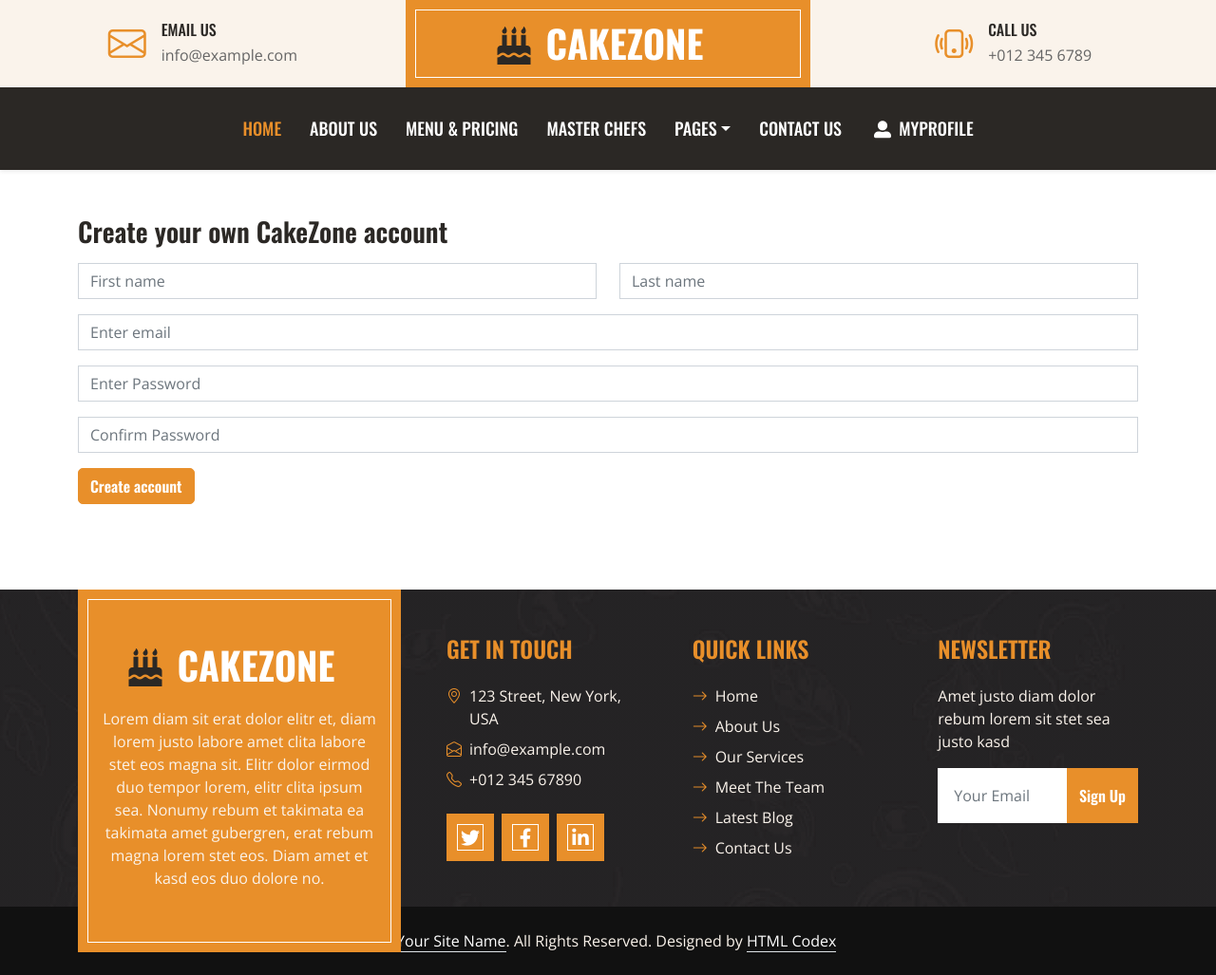
After one commit to mihirnarkar/Flask-final-project, a Flask app: page /signup in a window 1280 px wide. The commit adds this page. Shown: the whole page at 95% size. Run offline with Flask 2, Linux system fonts and the light colour scheme; some libraries are stand-ins or nearby versions.

Commit message:
signup and login page added

```diff
--- a/app.py
+++ b/app.py
@@ -11,6 +11,7 @@ class Contact(db.Model):
     useremail = db.Column(db.String(120), unique=True, nullable=False)
     usersubject = db.Column(db.String(300), nullable=False)
     usermessage = db.Column(db.String(300), nullable=False)
+
 
 # defining a route
 @app.route("/") # decorator
@@ -52,4 +53,13 @@ def team():
 def testimonial():
     return render_template('testimonial.html')
 
+
+@app.route("/signin")
+def signin():
+    return render_template('signin.html')
+
+@app.route("/signup")
+def signup():
+    return render_template('signup.html')
+
 app.run(debug = True)
--- a/templates/layout.html
+++ b/templates/layout.html
@@ -14,7 +14,9 @@
     <!-- Google Web Fonts -->
     <link rel="preconnect" href="https://fonts.googleapis.com">
     <link rel="preconnect" href="https://fonts.gstatic.com" crossorigin>
-    <link href="https://fonts.googleapis.com/css2?family=Open+Sans:wght@400;600&family=Oswald:wght@500;600;700&family=Pacifico&display=swap" rel="stylesheet">
+    <link
+        href="https://fonts.googleapis.com/css2?family=Open+Sans:wght@400;600&family=Oswald:wght@500;600;700&family=Pacifico&display=swap"
+        rel="stylesheet">
 
     <!-- Icon Font Stylesheet -->
     <link href="https://cdnjs.cloudflare.com/ajax/libs/font-awesome/5.10.0/css/all.min.css" rel="stylesheet">
@@ -46,7 +48,8 @@
             <div class="col-lg-4 text-center bg-primary border-inner py-3">
                 <div class="d-inline-flex align-items-center justify-content-center">
                     <a href="index.html" class="navbar-brand">
-                        <h1 class="m-0 text-uppercase text-white"><i class="fa fa-birthday-cake fs-1 text-dark me-3"></i>CakeZone</h1>
+                        <h1 class="m-0 text-uppercase text-white"><i
+                                class="fa fa-birthday-cake fs-1 text-dark me-3"></i>CakeZone</h1>
                     </a>
                 </div>
             </div>
@@ -67,7 +70,8 @@
     <!-- Navbar Start -->
     <nav class="navbar navbar-expand-lg bg-dark navbar-dark shadow-sm py-3 py-lg-0 px-3 px-lg-0">
         <a href="index.html" class="navbar-brand d-block d-lg-none">
-            <h1 class="m-0 text-uppercase text-white"><i class="fa fa-birthday-cake fs-1 text-primary me-3"></i>CakeZone</h1>
+            <h1 class="m-0 text-uppercase text-white"><i class="fa fa-birthday-cake fs-1 text-primary me-3"></i>CakeZone
+            </h1>
         </a>
         <button class="navbar-toggler" type="button" data-bs-toggle="collapse" data-bs-target="#navbarCollapse">
             <span class="navbar-toggler-icon"></span>
@@ -86,6 +90,37 @@
                     </div>
                 </div>
                 <a href="/contact" class="nav-item nav-link">Contact Us</a>
+
+                <!-- Modal starts here -->
+                <a href="/contact" class="nav-item nav-link" data-bs-toggle="modal" data-bs-target="#exampleModal"> <i class="fas fa-user-alt px-1"></i> MyProfile</a>
+
+                <div class="modal fade" id="exampleModal" tabindex="-1" aria-labelledby="exampleModalLabel"
+                    aria-hidden="true">
+                    <div class="modal-dialog">
+                        <div class="modal-content">
+                            <div class="modal-header">
+                                <h1 class="modal-title fs-5" id="exampleModalLabel">Modal title</h1>
+                                <button type="button" class="btn-close" data-bs-dismiss="modal"
+                                    aria-label="Close"></button>
+                            </div>
+                            <div class="modal-body">
+                                <div class="container-sm">
+                                    <center>
+                                    <a href="/signin" class="btn btn-primary">LogIn</a>
+                                    <hr>
+                                    <a href="/signup" class="btn btn-primary">Create an account</a>
+                                    </center>
+                                </div>
+                            </div>
+                            <div class="modal-footer">
+                                <button type="button" class="btn btn-secondary" data-bs-dismiss="modal">Close</button>
+                                <button type="button" class="btn btn-primary">Save changes</button>
+                            </div>
+                        </div>
+                    </div>
+                </div>
+                <!-- Modal ends here -->
+
             </div>
         </div>
     </nav>
@@ -96,16 +131,21 @@
     {% block body %} {% endblock %}
 
 
-     <!-- Footer Start -->
-     <div class="container-fluid bg-img text-secondary" style="margin-top: 90px">
+    <!-- Footer Start -->
+    <div class="container-fluid bg-img text-secondary" style="margin-top: 90px">
         <div class="container">
             <div class="row gx-5">
                 <div class="col-lg-4 col-md-6 mb-lg-n5">
-                    <div class="d-flex flex-column align-items-center justify-content-center text-center h-100 bg-primary border-inner p-4">
+                    <div
+                        class="d-flex flex-column align-items-center justify-content-center text-center h-100 bg-primary border-inner p-4">
                         <a href="index.html" class="navbar-brand">
-                            <h1 class="m-0 text-uppercase text-white"><i class="fa fa-birthday-cake fs-1 text-dark me-3"></i>CakeZone</h1>
+                            <h1 class="m-0 text-uppercase text-white"><i
+                                    class="fa fa-birthday-cake fs-1 text-dark me-3"></i>CakeZone</h1>
                         </a>
-                        <p class="mt-3">Lorem diam sit erat dolor elitr et, diam lorem justo labore amet clita labore stet eos magna sit. Elitr dolor eirmod duo tempor lorem, elitr clita ipsum sea. Nonumy rebum et takimata ea takimata amet gubergren, erat rebum magna lorem stet eos. Diam amet et kasd eos duo dolore no.</p>
+                        <p class="mt-3">Lorem diam sit erat dolor elitr et, diam lorem justo labore amet clita labore
+                            stet eos magna sit. Elitr dolor eirmod duo tempor lorem, elitr clita ipsum sea. Nonumy rebum
+                            et takimata ea takimata amet gubergren, erat rebum magna lorem stet eos. Diam amet et kasd
+                            eos duo dolore no.</p>
                     </div>
                 </div>
                 <div class="col-lg-8 col-md-6">
@@ -125,20 +165,29 @@
                                 <p class="mb-0">+012 345 67890</p>
                             </div>
                             <div class="d-flex mt-4">
-                                <a class="btn btn-lg btn-primary btn-lg-square border-inner rounded-0 me-2" href="#"><i class="fab fa-twitter fw-normal"></i></a>
-                                <a class="btn btn-lg btn-primary btn-lg-square border-inner rounded-0 me-2" href="#"><i class="fab fa-facebook-f fw-normal"></i></a>
-                                <a class="btn btn-lg btn-primary btn-lg-square border-inner rounded-0 me-2" href="#"><i class="fab fa-linkedin-in fw-normal"></i></a>
+                                <a class="btn btn-lg btn-primary btn-lg-square border-inner rounded-0 me-2" href="#"><i
+                                        class="fab fa-twitter fw-normal"></i></a>
+                                <a class="btn btn-lg btn-primary btn-lg-square border-inner rounded-0 me-2" href="#"><i
+                                        class="fab fa-facebook-f fw-normal"></i></a>
+                                <a class="btn btn-lg btn-primary btn-lg-square border-inner rounded-0 me-2" href="#"><i
+                                        class="fab fa-linkedin-in fw-normal"></i></a>
                             </div>
                         </div>
                         <div class="col-lg-4 col-md-12 pt-0 pt-lg-5 mb-5">
                             <h4 class="text-primary text-uppercase mb-4">Quick Links</h4>
                             <div class="d-flex flex-column justify-content-start">
-                                <a class="text-secondary mb-2" href="#"><i class="bi bi-arrow-right text-primary me-2"></i>Home</a>
-                                <a class="text-secondary mb-2" href="#"><i class="bi bi-arrow-right text-primary me-2"></i>About Us</a>
-                                <a class="text-secondary mb-2" href="#"><i class="bi bi-arrow-right text-primary me-2"></i>Our Services</a>
-                                <a class="text-secondary mb-2" href="#"><i class="bi bi-arrow-right text-primary me-2"></i>Meet The Team</a>
-                                <a class="text-secondary mb-2" href="#"><i class="bi bi-arrow-right text-primary me-2"></i>Latest Blog</a>
-                                <a class="text-secondary" href="#"><i class="bi bi-arrow-right text-primary me-2"></i>Contact Us</a>
+                                <a class="text-secondary mb-2" href="#"><i
+                                        class="bi bi-arrow-right text-primary me-2"></i>Home</a>
+                                <a class="text-secondary mb-2" href="#"><i
+                                        class="bi bi-arrow-right text-primary me-2"></i>About Us</a>
+                                <a class="text-secondary mb-2" href="#"><i
+                                        class="bi bi-arrow-right text-primary me-2"></i>Our Services</a>
+                                <a class="text-secondary mb-2" href="#"><i
+                                        class="bi bi-arrow-right text-primary me-2"></i>Meet The Team</a>
+                                <a class="text-secondary mb-2" href="#"><i
+                                        class="bi bi-arrow-right text-primary me-2"></i>Latest Blog</a>
+                                <a class="text-secondary" href="#"><i
+                                        class="bi bi-arrow-right text-primary me-2"></i>Contact Us</a>
                             </div>
                         </div>
                         <div class="col-lg-4 col-md-12 pt-0 pt-lg-5 mb-5">
@@ -160,8 +209,9 @@
         <div class="container text-center">
             <p class="mb-0">&copy; <a class="text-white border-bottom" href="#">Your Site Name</a>. All Rights Reserved.
 
-			<!--/*** This template is free as long as you keep the footer author’s credit link/attribution link/backlink. If you'd like to use the template without the footer author’s credit link/attribution link/backlink, you can purchase the Credit Removal License from "https://htmlcodex.com/credit-removal". Thank you for your support. ***/-->
-			Designed by <a class="text-white border-bottom" href="https://htmlcodex.com">HTML Codex</a></p>
+                <!--/*** This template is free as long as you keep the footer author’s credit link/attribution link/backlink. If you'd like to use the template without the footer author’s credit link/attribution link/backlink, you can purchase the Credit Removal License from "https://htmlcodex.com/credit-removal". Thank you for your support. ***/-->
+                Designed by <a class="text-white border-bottom" href="https://htmlcodex.com">HTML Codex</a>
+            </p>
         </div>
     </div>
     <!-- Footer End -->
--- /dev/null
+++ b/templates/signup.html
@@ -0,0 +1,30 @@
+{% extends "layout.html" %}
+
+
+{% block body %}
+
+
+<div class="container-md my-5">
+
+  <h3 class="my-3">Create your own CakeZone account</h3>
+  <form>
+
+    <div class="row">
+      <div class="col">
+        <input type="text" class="form-control" placeholder="First name" aria-label="First name">
+      </div>
+      <div class="col">
+        <input type="text" class="form-control" placeholder="Last name" aria-label="Last name">
+      </div>
+    </div>
+
+    <input type="email" class="form-control my-3" placeholder="Enter email" aria-label="email">
+    <input type="password" class="form-control my-3" placeholder="Enter Password" aria-label="password">
+    <input type="password" class="form-control my-3" placeholder="Confirm Password" aria-label="confirmPassword">
+
+    <button type="submit" class="btn btn-primary" style="border-radius: 5px;">Create account</button>
+  </form>
+</div>
+
+
+{% endblock %}
```
Also changed, not shown: templates/signin.html (added, +25 -0 lines).
